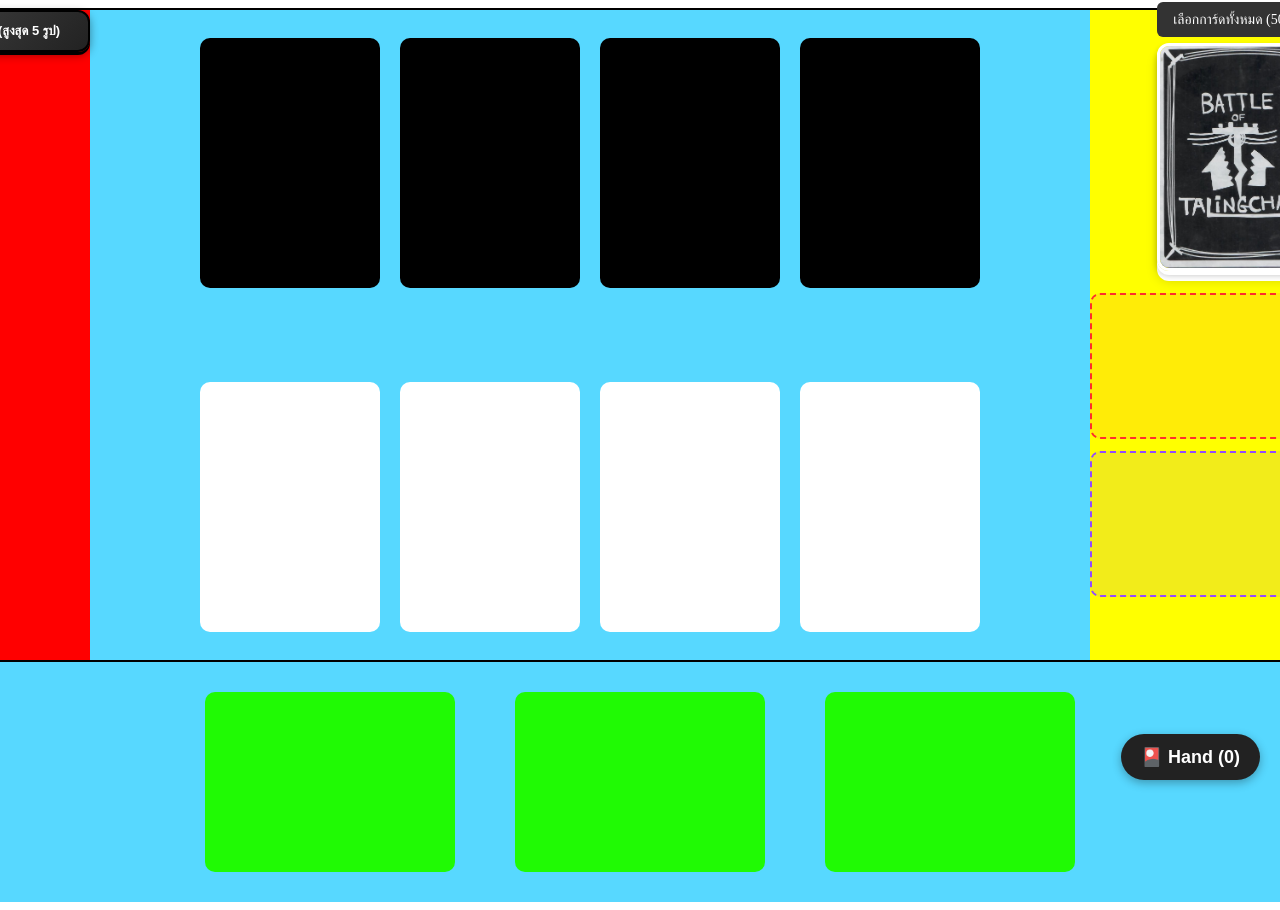
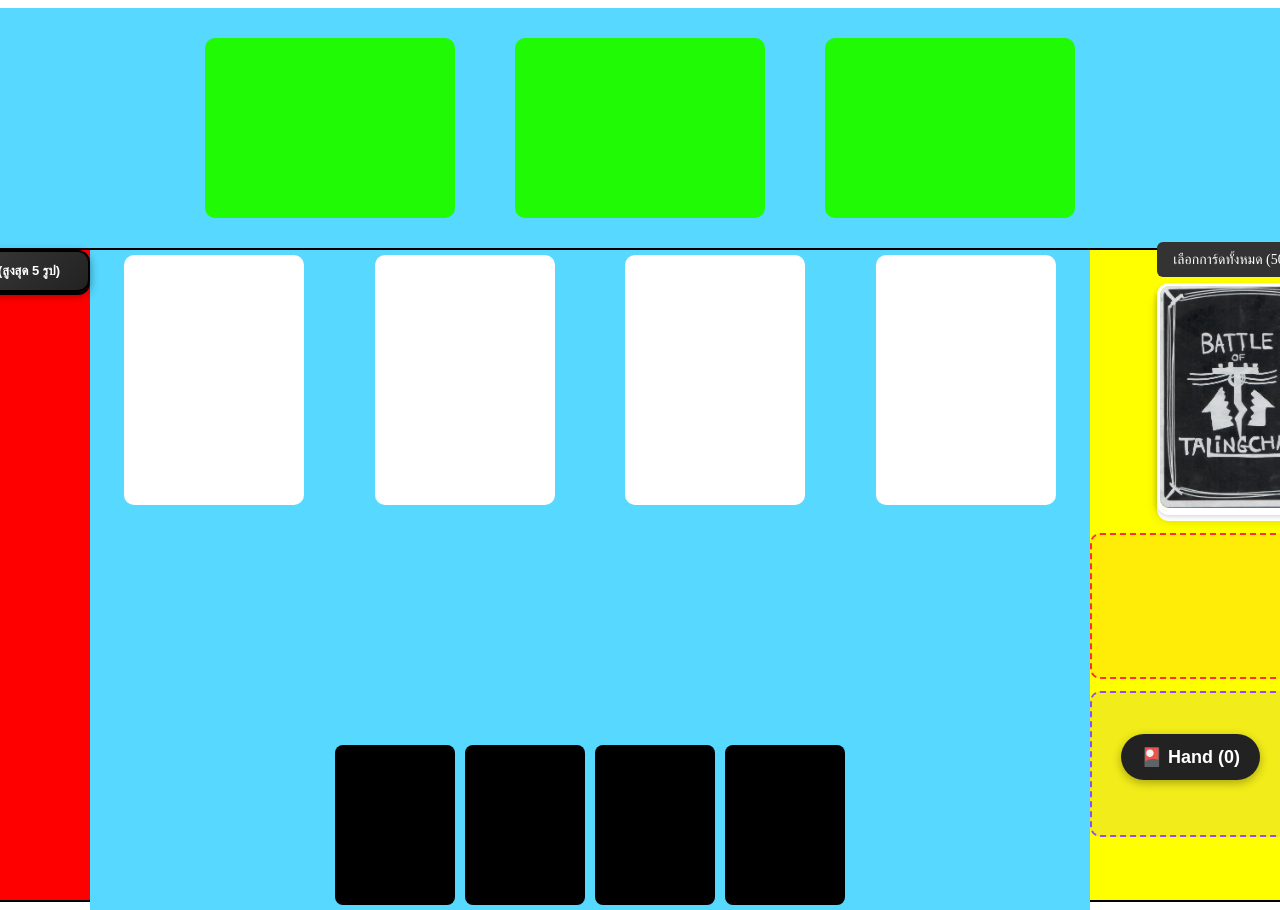
Before and after one commit to ThaiThar/BOT, a React (Vite) app: page / in a window 1280 px wide. Shown: the top 910 px of the page. Built offline with nearby package versions, Linux system fonts and the light colour scheme.

Commit message:
10/12/2568-4

```diff
--- a/src/App.jsx
+++ b/src/App.jsx
@@ -7,8 +7,9 @@ import './App.css'
 function App() {
   return (
     <div className='borad'>
+       <Battle />
       <Bas />
-      <Battle />
+
       {/* <Mos /> */}
     </div>
   )
--- a/src/page/bas/bas.jsx
+++ b/src/page/bas/bas.jsx
@@ -13,6 +13,7 @@ function Bas() {
   const [end1Cards, setEnd1Cards] = useState([]);
   const [end2Cards, setEnd2Cards] = useState([]);
   const [deckCards, setDeckCards] = useState([]);
+  const [avatarRotation, setAvatarRotation] = useState([0,0,0,0]);
 
   const handleDrawCard = (card) => {
     setHandCards((prev) => [...prev, card]);
--- a/src/page/bas/center/center.jsx
+++ b/src/page/bas/center/center.jsx
@@ -1,4 +1,4 @@
-import React from "react";
+import React, { useState } from "react";
 import Swal from "sweetalert2";
 import "./centerstyle.css";
 
@@ -15,8 +15,20 @@ function Center({
   end2Cards,
   setEnd2Cards,
   deckCards,
-  setDeckCards
+  setDeckCards,
 }) {
+  // 🔁 มุมหมุนของ avatar แต่ละช่อง (เริ่ม 0 องศา)
+  const [avatarRotation, setAvatarRotation] = useState(
+    Array(avatarSlots.length).fill(0)
+  );
+
+  const rotateAvatar = (index) => {
+    setAvatarRotation((prev) => {
+      const next = [...prev];
+      next[index] = next[index] === 0 ? 90 : 0;
+      return next;
+    });
+  };
 
   // -----------------------------
   // 🔷 เมนูเลือกการกระทำ (Swal)
@@ -25,7 +37,7 @@ function Center({
     Swal.fire({
       title: "เลือกสิ่งที่ต้องการทำ",
       html: `
-      <img src=${img} width="500px" />
+        <img src="${img}" style="width:500px; border-radius:10px; margin-bottom:12px; border:2px solid #fff;" />
         <button class="zone-btn" id="btnHand">🖐 คืนเข้ามือ</button>
         <button class="zone-btn" id="btnEnd1">🔥 ทิ้งไป END1</button>
         <button class="zone-btn" id="btnEnd2">💀 ทิ้งไป END2</button>
@@ -80,19 +92,10 @@ function Center({
     if (!card) return;
 
     chooseAction(card, (action) => {
-
-      if (action === "hand") {
-        setHandCards(prev => [...prev, card]);
-      }
-      if (action === "end1") {
-        setEnd1Cards(prev => [...prev, card]);
-      }
-      if (action === "end2") {
-        setEnd2Cards(prev => [...prev, card]);
-      }
-      if (action === "deck") {
-        setDeckCards(prev => [...prev, card]);
-      }
+      if (action === "hand") setHandCards((prev) => [...prev, card]);
+      if (action === "end1") setEnd1Cards((prev) => [...prev, card]);
+      if (action === "end2") setEnd2Cards((prev) => [...prev, card]);
+      if (action === "deck") setDeckCards((prev) => [...prev, card]);
 
       const updated = [...magicSlots];
       updated[index] = null;
@@ -101,26 +104,42 @@ function Center({
   };
 
   // -----------------------------
-  // 🟢 คืนการ์ดจาก Avatar
+  // 🟢 คืนการ์ดจาก Avatar (+ mods ติดไปด้วย)
   // -----------------------------
   const returnCardFromAvatar = (index) => {
-    const card = avatarSlots[index];
-    if (!card) return;
+    const avatarCard = avatarSlots[index];
+    if (!avatarCard) return;
 
-    chooseAction(card, (action) => {
+    const modsOfThisAvatar = modSlots[index] || [];
 
-      if (action === "hand") setHandCards(prev => [...prev, card]);
-      if (action === "end1") setEnd1Cards(prev => [...prev, card]);
-      if (action === "end2") setEnd2Cards(prev => [...prev, card]);
-      if (action === "deck") setDeckCards(prev => [...prev, card]);
+    chooseAction(avatarCard, (action) => {
+      if (action === "hand") {
+        setHandCards((prev) => [...prev, avatarCard, ...modsOfThisAvatar]);
+      }
+      if (action === "end1") {
+        setEnd1Cards((prev) => [...prev, avatarCard, ...modsOfThisAvatar]);
+      }
+      if (action === "end2") {
+        setEnd2Cards((prev) => [...prev, avatarCard, ...modsOfThisAvatar]);
+      }
+      if (action === "deck") {
+        setDeckCards((prev) => [...prev, avatarCard, ...modsOfThisAvatar]);
+      }
 
-      const updated = [...avatarSlots];
-      updated[index] = null;
-      setAvatarSlots(updated);
+      const updatedAv = [...avatarSlots];
+      updatedAv[index] = null;
+      setAvatarSlots(updatedAv);
 
-      const newMod = [...modSlots];
-      newMod[index] = [];
-      setModSlots(newMod);
+      const updatedMods = [...modSlots];
+      updatedMods[index] = [];
+      setModSlots(updatedMods);
+
+      // รีเซ็ตมุมหมุนของช่องนี้ด้วย (ถ้าต้องการ)
+      setAvatarRotation((prev) => {
+        const next = [...prev];
+        next[index] = 0;
+        return next;
+      });
     });
   };
 
@@ -132,11 +151,10 @@ function Center({
     if (!card) return;
 
     chooseAction(card, (action) => {
-
-      if (action === "hand") setHandCards(prev => [...prev, card]);
-      if (action === "end1") setEnd1Cards(prev => [...prev, card]);
-      if (action === "end2") setEnd2Cards(prev => [...prev, card]);
-      if (action === "deck") setDeckCards(prev => [...prev, card]);
+      if (action === "hand") setHandCards((prev) => [...prev, card]);
+      if (action === "end1") setEnd1Cards((prev) => [...prev, card]);
+      if (action === "end2") setEnd2Cards((prev) => [...prev, card]);
+      if (action === "deck") setDeckCards((prev) => [...prev, card]);
 
       const updated = [...modSlots];
       updated[avatarIndex] = updated[avatarIndex].filter((_, i) => i !== modIndex);
@@ -147,6 +165,52 @@ function Center({
   return (
     <div className="boxcenter">
 
+
+      {/* AVATAR + MODS */}
+      <div className="avatar-row">
+        {avatarSlots.map((avatarImg, i) => (
+          <div key={i} className="avatar-block">
+            <div
+              className="avatarcenter"
+              style={{
+                background: avatarRotation[i] !== 0 ? "none" : "white",
+                transition: "0.25s",
+              }}
+            >
+              {avatarImg && (
+                <div className="avatar-img-wrapper">
+                  <img
+                    src={avatarImg}
+                    className="avatar-img"
+                    onClick={() => returnCardFromAvatar(i)}
+                    onContextMenu={(e) => {
+                      e.preventDefault();
+                      rotateAvatar(i);
+                    }}
+                    style={{
+                      transform: `rotate(${avatarRotation[i]}deg)`,
+                      transition: "0.25s ease",
+                    }}
+                  />
+                </div>
+              )}
+            </div>
+
+
+
+            <div className="modificationcard-wrapper">
+              {modSlots[i].map((modImg, idx) => (
+                <img
+                  key={idx}
+                  src={modImg}
+                  className="mod-img"
+                  onClick={() => returnCardFromMod(i, idx)}
+                />
+              ))}
+            </div>
+          </div>
+        ))}
+      </div>
       {/* MAGIC ZONE */}
       <div className="centermagic">
         {magicSlots.map((img, i) => (
@@ -161,38 +225,6 @@ function Center({
           </div>
         ))}
       </div>
-
-      {/* MOD ZONE */}
-      <div className="modification">
-        {modSlots.map((mods, slotIndex) => (
-          <div key={slotIndex} className="modificationcard-wrapper">
-            {mods.map((img, idx) => (
-              <img
-                key={idx}
-                src={img}
-                className="mod-img"
-                onClick={() => returnCardFromMod(slotIndex, idx)}
-              />
-            ))}
-          </div>
-        ))}
-      </div>
-
-      {/* AVATAR ZONE */}
-      <div className="centeravatar">
-        {avatarSlots.map((img, i) => (
-          <div key={i} className="avatarcenter">
-            {img && (
-              <img
-                src={img}
-                className="center-img"
-                onClick={() => returnCardFromAvatar(i)}
-              />
-            )}
-          </div>
-        ))}
-      </div>
-
     </div>
   );
 }
--- a/src/page/bas/center/centerstyle.css
+++ b/src/page/bas/center/centerstyle.css
@@ -1,53 +1,95 @@
-.boxcenter{
+/* ======= กล่องหลัก ======= */
+.boxcenter {
   display: flex;
-    justify-content: space-around;
+  flex-direction: column; /* เรียงบน→ล่าง */
+  justify-content: space-between;
   align-items: center;
-    width: 1000px;
-    height: 650px;
-    background-color: rgb(87, 216, 255);
+  width: 100%;
+  height: 100%;
+  padding: 5px;
+  background: rgb(87, 216, 255);
+  gap: 100px;
+}
+
+/* ======= MAGIC ZONE ======= */
+.centermagic {
+  display: flex;
+  justify-content: center;
+  gap: 10px;
+  width: 100%;
+}
+
+.magiccenter {
+  width: 120px;
+  height: 160px;
+  background: #000;
+  border-radius: 8px;
+}
+
+/* ======= AVATAR BLOCK (Avatar + Mods) ======= */
+.avatar-row {
+  display: flex;
+  justify-content: space-between;
+  width: 100%;
+  padding: 0 10px;
+}
+
+.avatar-block {
+  display: flex;
   flex-direction: column;
+  align-items: center;
+  width: 24%; /* 4 ช่อง */
+  gap: 8px;
 }
-.centermagic{
-    display: flex;
-}
-.centeravatar{
-    display: flex;
-}
-.magiccenter{
-    background-color: rgb(0, 0, 0);
+
+/* Avatar Card */
+.avatarcenter {
   width: 180px;
   height: 250px;
-    margin: 10px;
+  background: white;
   border-radius: 10px;
+  position: relative; /* สำคัญ */
+  overflow:visible; /* กันภาพล้น */
 }
-.avatarcenter{
-    background-color: rgb(255, 255, 255);
-    width: 180px;
-    height: 250px;
-    margin: 10px;
+.avatar-img-wrapper {
+  width: 100%;
+  height: 100%;
+  display: flex;
+  justify-content: center;
+  align-items: center;
+}
+
+
+.avatar-img {
+  width: 100%;
+  height: 100%;
+  object-fit: cover;
   border-radius: 10px;
+  pointer-events: auto;
 }
-.modification{
-    display: flex;
-}
-.modificationcard{
-    background-color: rgb(255, 255, 255);
-    width: 180px;
-    height: 30px;
-    margin: 10px;
-    border-radius: 10px;
-}
+
 .center-img {
   width: 100%;
   height: 100%;
+  object-fit: cover;
   border-radius: 8px;
   border: 2px solid #000;
-    object-fit: cover;
+}
+
+/* Mods ใต้ Avatar */
+.modificationcard-wrapper {
+  display: flex;
+  flex-wrap: wrap;
+  justify-content: center;
+  gap: 5px;
+  width: 100%;
+  min-height: 40px;
 }
 
 .mod-img {
-    width: 60px;
-    margin: 3px;
+  width: 40px;
+  height: 60px;
+  border-radius: 5px;
   border: 2px solid #222;
-    border-radius: 5px;
+  cursor: pointer;
 }
--- a/src/page/bas/style.css
+++ b/src/page/bas/style.css
@@ -12,6 +12,7 @@
 }
 .center{
     height: 650px;
+    width: 1000px;
     background-color: rgb(96, 212, 241);
     display: flex;
 }
```
Lines whose indentation alone changed are shown as unchanged.
